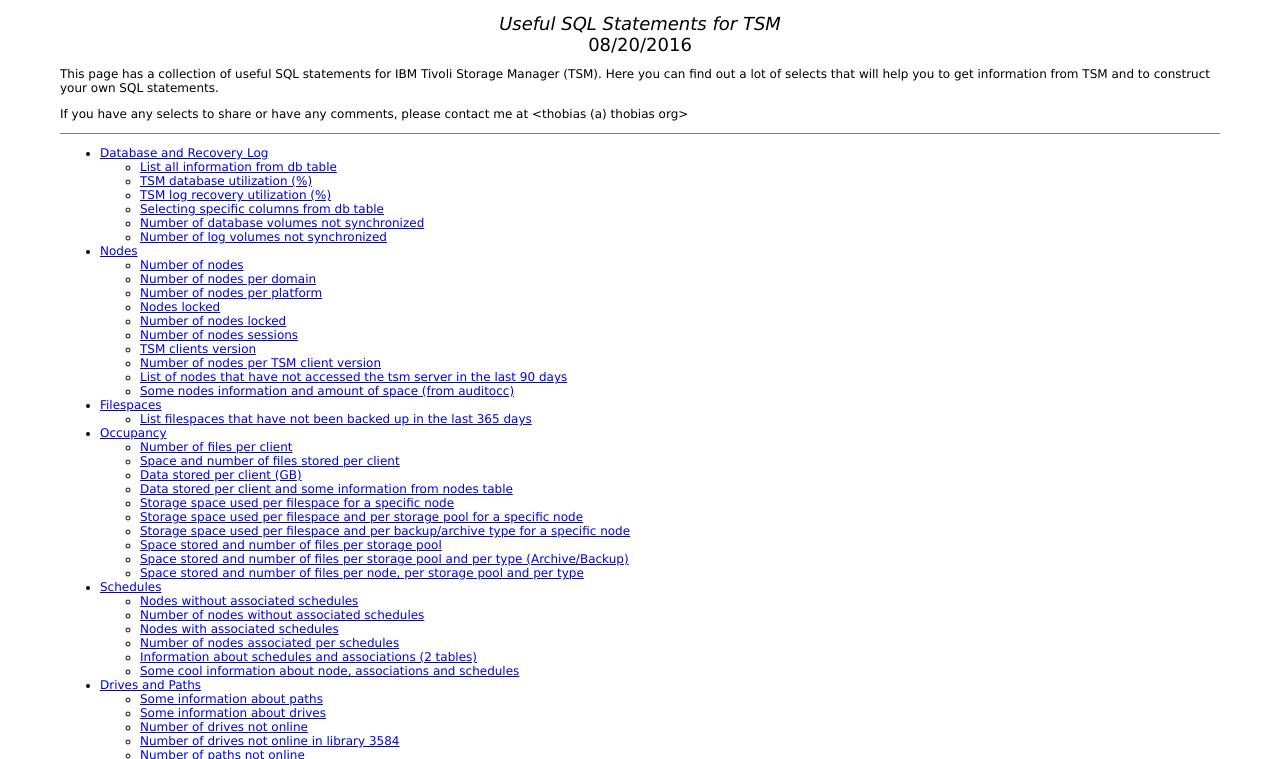
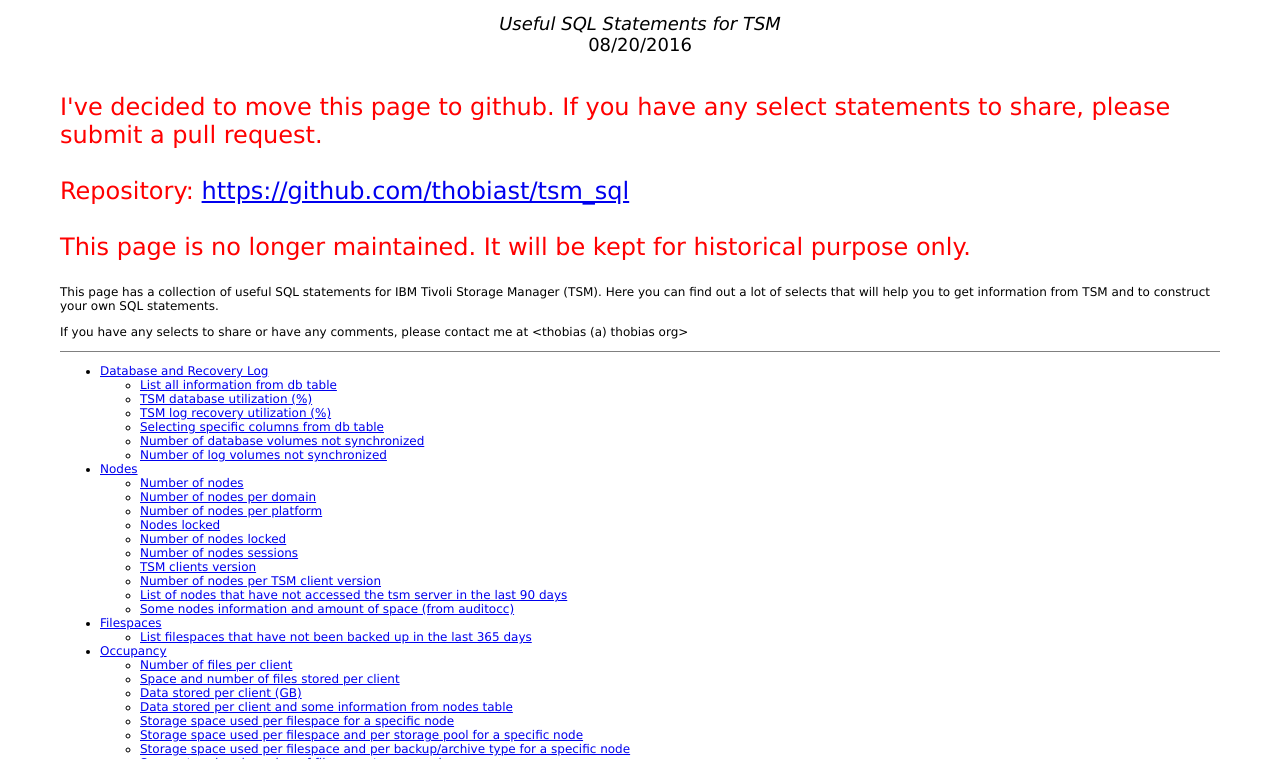
Before and after one commit to thobiast/thobias.org, a plain HTML site: page tsm/sql/index.html in a window 1280 px wide. Shown: the part 39-798 px from the top of the page. Drawn offline with Linux system fonts and the light colour scheme.

Commit message:
announcement - tsm sql moved to github

```diff
--- a/tsm/sql/index.html
+++ b/tsm/sql/index.html
@@ -11,6 +11,16 @@
 <FONT SIZE="4"><I>Useful SQL Statements for TSM </I></FONT><BR>
 <FONT SIZE="4">08/20/2016</FONT>
 </CENTER>
+<br>
+<P style="font-size:x-large;color:red;">
+I've decided to move this page to github. If you have any select statements to share,
+please submit a pull request.
+<br><br>
+Repository:
+<A HREF="https://github.com/thobiast/tsm_sql">https://github.com/thobiast/tsm_sql</A>
+<br><br>
+This page is no longer maintained.
+It will be kept for historical purpose only.
 
 <P>
 This page has a collection of useful SQL statements for IBM Tivoli Storage Manager (TSM).
```
